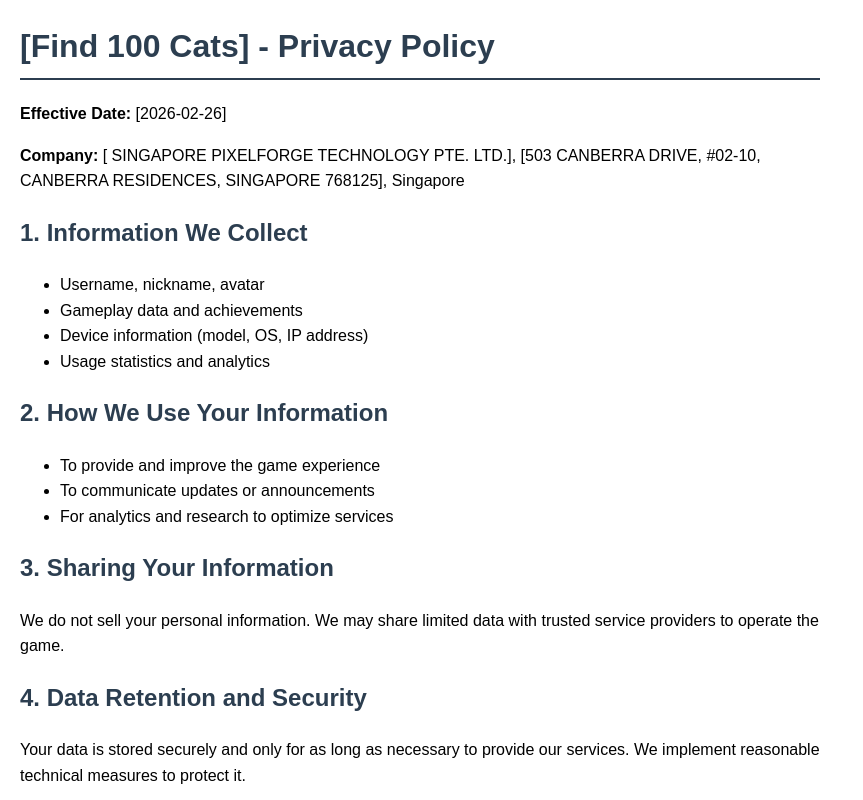
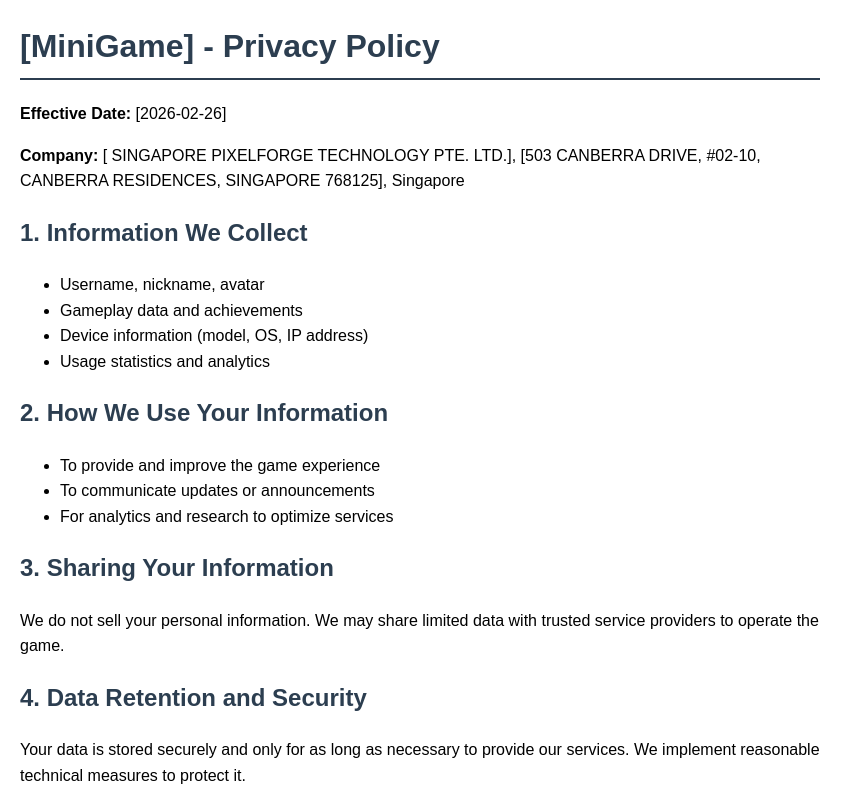
Before and after one commit to kyq6/Singapores.github.io, a plain HTML site: page privacy.html in a window 1280 px wide. Shown: the top 800 px of the page, without its empty margins (0-863 px from the left). Drawn offline with Linux system fonts and the light colour scheme.

Commit message:
Update privacy.html

```diff
--- a/privacy.html
+++ b/privacy.html
@@ -14,7 +14,7 @@
 </head>
 <body>
 
-<h1>[Find 100 Cats] - Privacy Policy</h1>
+<h1>[MiniGame] - Privacy Policy</h1>
 
 <section>
 <p><strong>Effective Date:</strong> [2026-02-26]</p>
```
